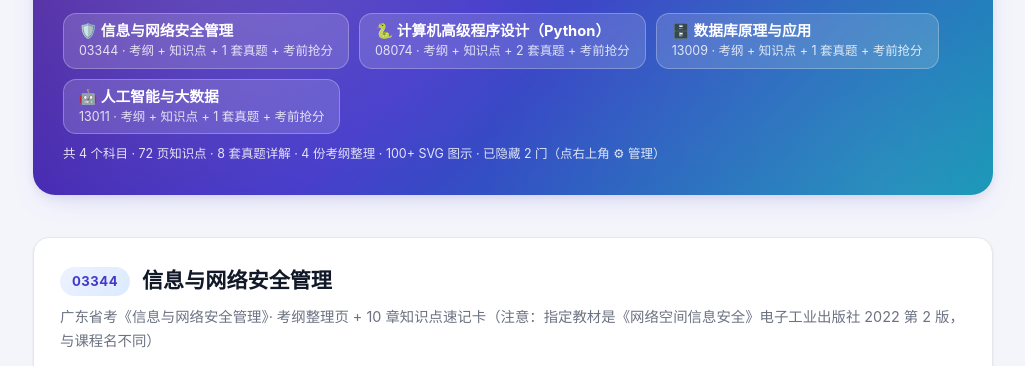
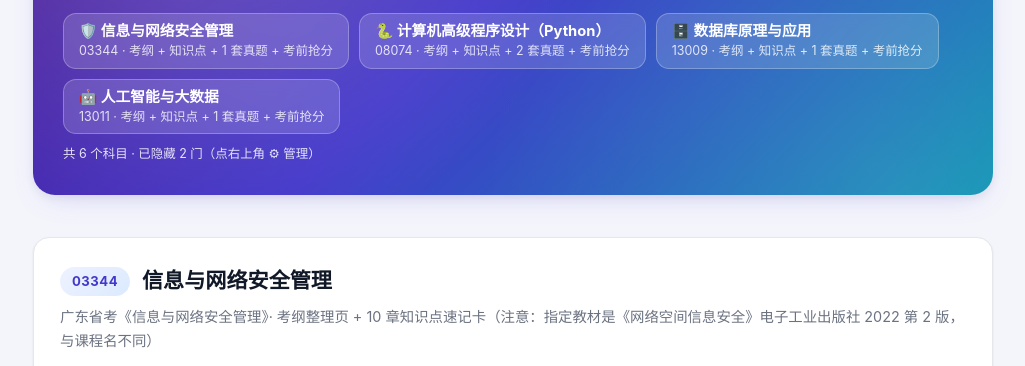
Before and after one commit to WuLianN/computer-science-self-study, a plain HTML site: page index.html in a window 1280 px wide. Shown: the part 161-527 px from the top of the page, without its empty margins (127-1152 px from the left). Drawn offline with Linux system fonts and the light colour scheme.

Commit message:
精简首页统计行：移除站点数字文案，科目数固定显示全部总数

```diff
--- a/index.html
+++ b/index.html
@@ -442,8 +442,7 @@ function render() {
   nav.innerHTML = list.map(s =>
     `<a class="chip" href="#sub-${s.code}"><b>${s.icon || "📘"} ${s.name}</b><span>${s.code} · ${s.brief || "整理中"}</span></a>`
   ).join("");
-  statsSum.textContent =
-    `共 ${list.length} 个科目 · 72 页知识点 · 8 套真题详解 · 4 份考纲整理 · 100+ SVG 图示`
+  statsSum.textContent = `共 ${subjects.length} 个科目`
     + (hiddenCount ? ` · 已隐藏 ${hiddenCount} 门（点右上角 ⚙ 管理）` : "");
 
   app.innerHTML = "";
```
